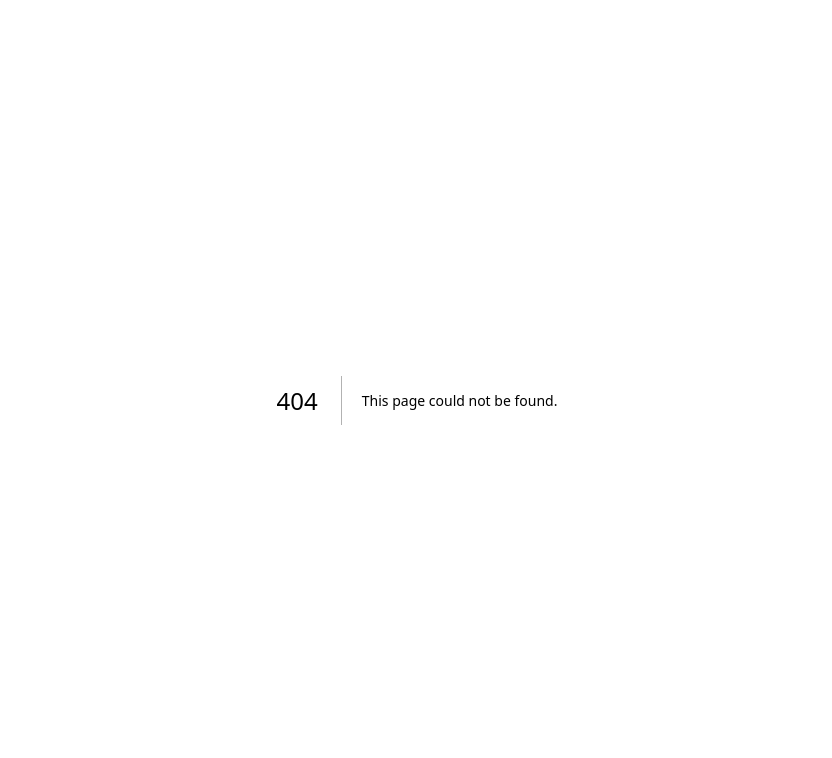
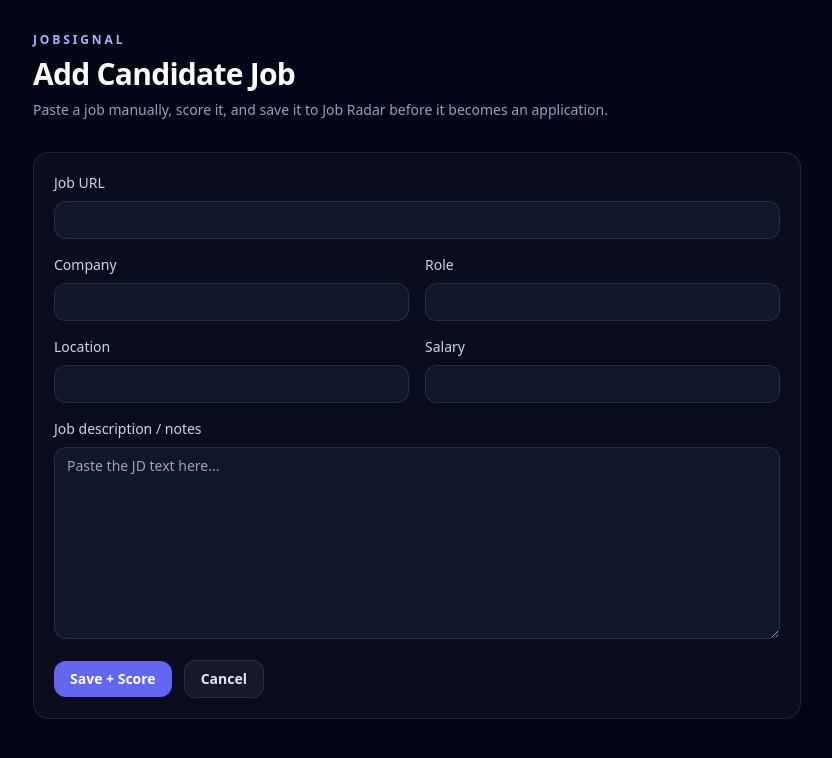
Before and after one commit to n8watkins/jobsignal, a Next.js app in the folder apps/web/: page /candidate-jobs/new in a window 1280 px wide. Before the commit this address had no page. Shown: the top 758 px of the page, without its empty margins (223-1055 px from the left). Built offline with nearby package versions, Linux system fonts and the light colour scheme.

Commit message:
Add manual candidate job form

```diff
--- /dev/null
+++ b/apps/web/src/app/candidate-jobs/new/page.tsx
@@ -0,0 +1,92 @@
+"use client";
+
+import { useRouter } from "next/navigation";
+import { useState } from "react";
+
+export default function NewCandidateJobPage() {
+  const router = useRouter();
+  const [status, setStatus] = useState("");
+  const [form, setForm] = useState({
+    source: "manual",
+    jobUrl: "",
+    companyName: "",
+    roleTitle: "",
+    location: "",
+    salaryText: "",
+    rawDescription: "",
+  });
+
+  async function submitJob(event: React.FormEvent) {
+    event.preventDefault();
+    setStatus("Saving...");
+
+    const response = await fetch("/api/candidate-jobs", {
+      method: "POST",
+      headers: { "Content-Type": "application/json" },
+      body: JSON.stringify({
+        ...form,
+        rawCardText: [form.companyName, form.roleTitle, form.location, form.salaryText, form.rawDescription].filter(Boolean).join(" "),
+      }),
+    });
+
+    if (!response.ok) {
+      const text = await response.text();
+      setStatus(`Failed: ${text}`);
+      return;
+    }
+
+    setStatus("Saved.");
+    router.push("/candidate-jobs");
+  }
+
+  function updateField(field: keyof typeof form, value: string) {
+    setForm((current) => ({ ...current, [field]: value }));
+  }
+
+  return (
+    <main className="min-h-screen bg-slate-950 px-6 py-8 text-slate-100">
+      <div className="mx-auto max-w-3xl">
+        <p className="text-xs font-semibold uppercase tracking-[0.24em] text-indigo-300">JobSignal</p>
+        <h1 className="mt-2 text-3xl font-bold tracking-tight text-white">Add Candidate Job</h1>
+        <p className="mt-2 text-sm text-slate-400">Paste a job manually, score it, and save it to Job Radar before it becomes an application.</p>
+
+        <form onSubmit={submitJob} className="mt-8 space-y-4 rounded-2xl border border-white/10 bg-white/[0.03] p-5">
+          <Field label="Job URL" value={form.jobUrl} onChange={(value) => updateField("jobUrl", value)} />
+          <div className="grid gap-4 md:grid-cols-2">
+            <Field label="Company" value={form.companyName} onChange={(value) => updateField("companyName", value)} required />
+            <Field label="Role" value={form.roleTitle} onChange={(value) => updateField("roleTitle", value)} required />
+          </div>
+          <div className="grid gap-4 md:grid-cols-2">
+            <Field label="Location" value={form.location} onChange={(value) => updateField("location", value)} />
+            <Field label="Salary" value={form.salaryText} onChange={(value) => updateField("salaryText", value)} />
+          </div>
+
+          <label className="block text-sm text-slate-300">
+            Job description / notes
+            <textarea
+              value={form.rawDescription}
+              onChange={(event) => updateField("rawDescription", event.target.value)}
+              className="mt-2 min-h-48 w-full rounded-xl border border-white/10 bg-slate-900 px-3 py-2 text-sm text-white outline-none focus:border-indigo-400"
+              placeholder="Paste the JD text here..."
+            />
+          </label>
+
+          <div className="flex items-center gap-3">
+            <button type="submit" className="rounded-xl bg-indigo-500 px-4 py-2 text-sm font-semibold text-white transition hover:bg-indigo-400">Save + Score</button>
+            <button type="button" onClick={() => router.push("/candidate-jobs")} className="rounded-xl border border-white/10 bg-white/5 px-4 py-2 text-sm font-semibold text-slate-200 transition hover:bg-white/10">Cancel</button>
+            {status ? <span className="text-sm text-slate-400">{status}</span> : null}
+          </div>
+        </form>
+      </div>
+    </main>
+  );
+}
+
+function Field({ label, value, onChange, required = false }: { label: string; value: string; onChange: (value: string) => void; required?: boolean }) {
+  return (
+    <label className="block text-sm text-slate-300">
+      {label}
+      <input value={value} required={required} onChange={(event) => onChange(event.target.value)} className="mt-2 w-full rounded-xl border border-white/10 bg-slate-900 px-3 py-2 text-sm text-white outline-none focus:border-indigo-400" />
+    </label>
+  );
+}
```
